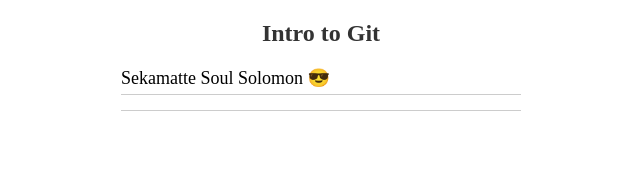
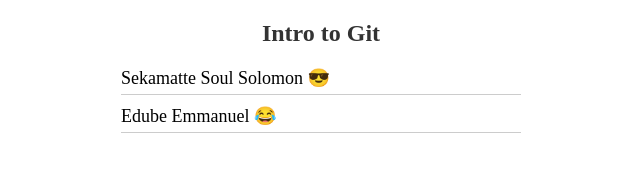
Before and after one commit to SoulSolomon21/Intro-to-Git, a plain HTML site: page index.html in a window 1280 px wide. Shown: the whole page, without its empty margins (319-959 px from the left). Drawn offline with Linux system fonts and the light colour scheme.

Commit message:
Edube Emmanuel

```diff
--- a/index.html
+++ b/index.html
@@ -10,7 +10,7 @@
   <h1>Intro to Git</h1>
   <ul>
     <li>Sekamatte Soul Solomon 😎</li>
-    <li></li>
+    <li>Edube Emmanuel 😂</li>
   </ul>
 </body>
 </html>
```
